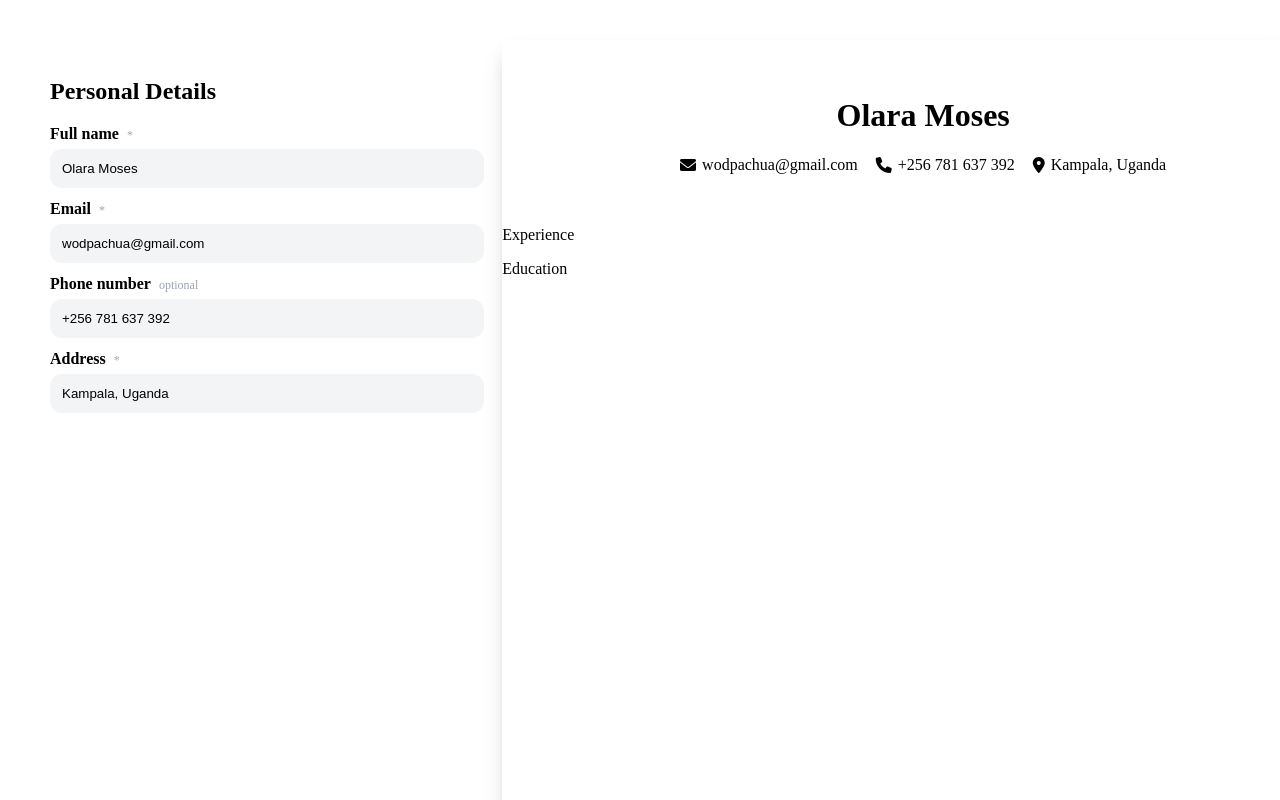
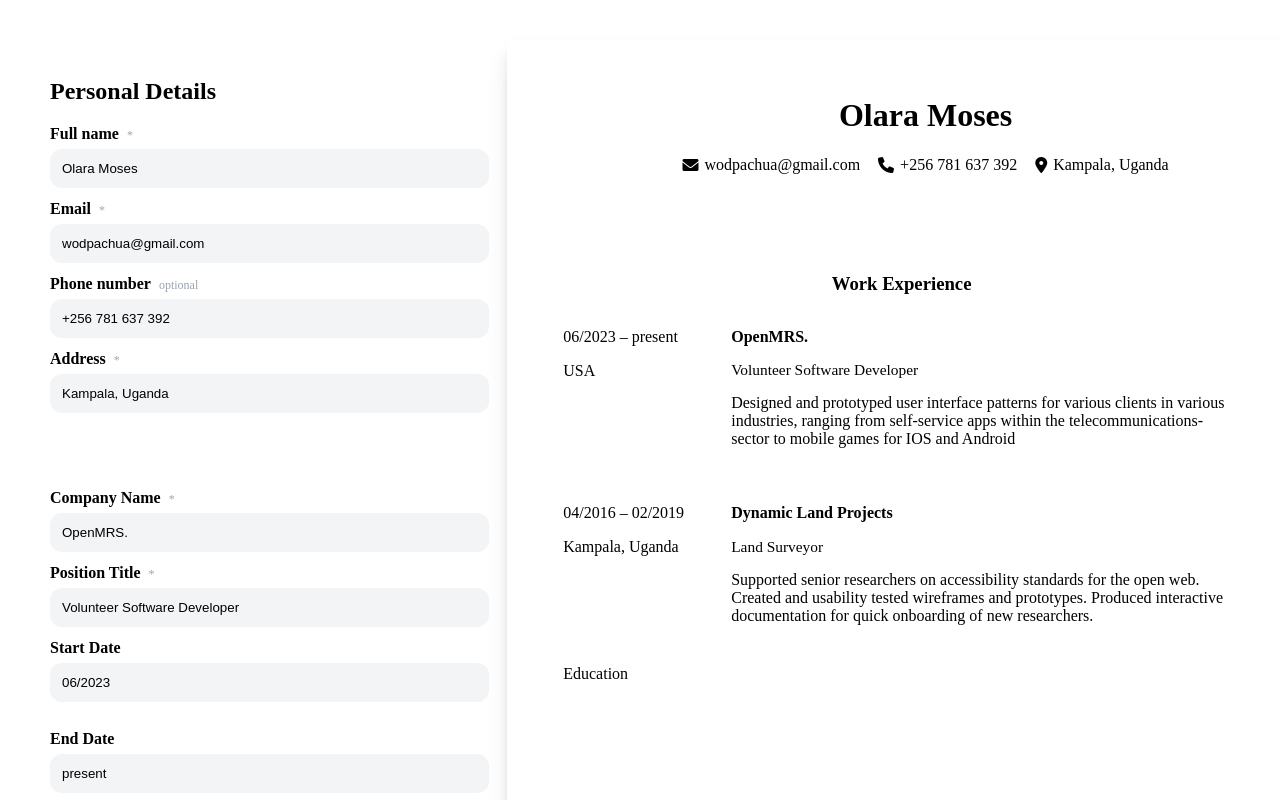
Before and after one commit to agile-learning-institute/member-moses-cv-application, a React (Vite) app: page / in a window 1280 px wide. Shown: the top 800 px of the page. Built offline with nearby package versions, Linux system fonts and the light colour scheme; the HTML template or start-up script is replaced by a standard one.

Commit message:
(feat) Add Experience Form & Cv components

```diff
--- a/src/App.jsx
+++ b/src/App.jsx
@@ -3,13 +3,24 @@ import CvDisplay from "./components/CvDisplay";
 import AddPersonalDetailsForm from "./components/personal-details/AddPersonalDetailsForm";
 import dataTemplate from "./dataTemplate";
 import "./styles/App.css";
+import AddExperienceForm from "./components/experiences/AddExperienceForm";
 
 function App() {
   const [personalInfo, setPersonalInfo] = useState(dataTemplate.personalInfo);
+  const [experience, setExperience] = useState(
+    dataTemplate.sections.experiences
+  );
 
   function handlePersonalInfoChange(e) {
     const { key } = e.target.dataset;
     setPersonalInfo({ ...personalInfo, [key]: e.target.value });
+  }
+
+  function handleExperienceChange(e) {
+    const { key } = e.target.dataset;
+    experience.map((form) => {
+      setExperience({ ...form, [key]: e.target.value });
+    });
   }
 
   return (
@@ -23,10 +34,17 @@ function App() {
             phoneNumber={personalInfo.phoneNumber}
             address={personalInfo.address}
           />
+          {experience.map((form) => (
+            <AddExperienceForm
+              key={form.id}
+              form={form}
+              onChange={handleExperienceChange}
+            />
+          ))}
         </div>
       </div>
 
-      <CvDisplay personalInfo={personalInfo} />
+      <CvDisplay personalInfo={personalInfo} experience={experience} />
     </div>
   );
 }
--- a/src/components/CvDisplay.jsx
+++ b/src/components/CvDisplay.jsx
@@ -1,9 +1,10 @@
 /* eslint-disable react/prop-types */
 
 import "../styles/CvDisplay.css";
+import CvExperience from "./experiences/CvExperience.jsx";
 import CvPersonalDetails from "./personal-details/CvPersonalDetails.jsx";
 
-function CvDisplay({ personalInfo }) {
+function CvDisplay({ personalInfo, experience }) {
   return (
     <div className="resume-container">
       <div className="resume">
@@ -13,8 +14,11 @@ function CvDisplay({ personalInfo }) {
           phoneNumber={personalInfo.phoneNumber}
           address={personalInfo.address}
         />
-        <div>
-          <p>Experience</p>
+        <div className="resume-section">
+          <h3 className="header-text">Work Experience</h3>
+          {experience.map((form) => (
+            <CvExperience key={form.id} props={form} />
+          ))}
           <p>Education</p>
         </div>
       </div>
--- a/src/components/experiences/AddExperienceForm.jsx
+++ b/src/components/experiences/AddExperienceForm.jsx
@@ -1,27 +1,23 @@
 /* eslint-disable react/prop-types */
-import Buttons from "../Buttons";
-import InputComponent from "../InputComponent";
+import InputComponent from "../InputComponent.jsx";
+import "../../styles/AddExperienceForm.css";
 
-function AddExperienceForm(props) {
-//   const { companyName, positionTitle, location, description, startDate, endDate, id } = props.form;
+function AddExperienceForm({ form = {}, onChange, key }) {
   const {
-    form: {
     companyName,
     positionTitle,
     location,
     description,
     startDate,
     endDate,
-      id
-    } = {}
-  } = props;
-
-  const { onChange, save, remove } = props;
+    id,
+  } = form;
 
   return (
     <form
       className="experience-form section-form"
       id={id}
+      key={key}
       data-array-name="experiences"
       onSubmit={(e) => e.preventDefault()}
     >
@@ -85,7 +81,6 @@ const {
         data-key="description"
         optional
       />
-      <Buttons save={save} remove={remove} />
     </form>
   );
 }
--- /dev/null
+++ b/src/components/experiences/CvExperience.jsx
@@ -0,0 +1,25 @@
+/* eslint-disable react/prop-types */
+import "../../styles/CvExperience.css";
+
+function CvExperience({ props }) {
+  return (
+    <div className="experience-info">
+      <div className="experience-info-group">
+        <p className="dates">
+          {props.startDate}
+          {props.startDate && props.endDate && <span> – </span>}
+          {props.endDate}
+        </p>
+        <p>{props.location}</p>
+      </div>
+
+      <div className="experience-info-group">
+        <p className="experience-info-companyName">{props.companyName}</p>
+        <p className="experience-info-positionTitle">{props.positionTitle}</p>
+        <p className="experience-info-description">{props.description}</p>
+      </div>
+    </div>
+  );
+}
+
+export default CvExperience;
--- /dev/null
+++ b/src/styles/AddExperienceForm.css
@@ -0,0 +1,15 @@
+.section-form {
+  display: flex;
+  flex-direction: column;
+  justify-content: center;
+  background-color: white;
+  border-top-left-radius: 0;
+  border-top-right-radius: 0;
+}
+
+.dates-group {
+  display: flex;
+  gap: 16px;
+  width: 100%;
+  flex-wrap: wrap;
+}
--- /dev/null
+++ b/src/styles/CvExperience.css
@@ -0,0 +1,24 @@
+.experience-info {
+  display: flex;
+  gap: 18px;
+  margin-bottom: 24px;
+}
+
+.experience-info-group {
+  min-width: 150px;
+}
+
+.experience-info-companyName {
+  font-family: var(--resume-bold);
+  font-weight: bold;
+  margin-bottom: 2px;
+}
+
+.experience-info-positionTitle {
+  font-size: 15.4px;
+}
+
+.experience-info-description {
+  margin-top: 4px;
+  white-space: pre-wrap;
+}
```
Lines whose indentation alone changed are shown as unchanged.
